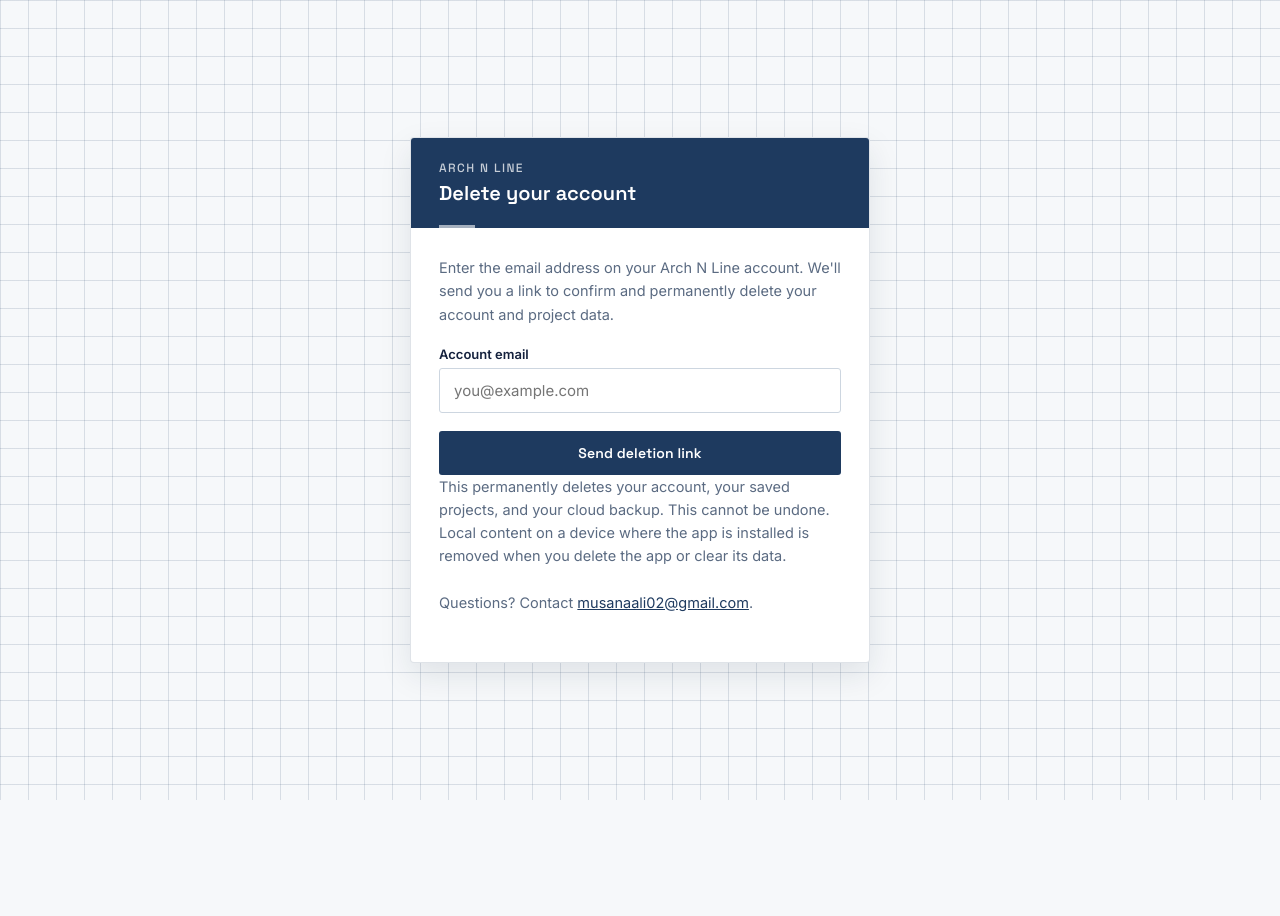
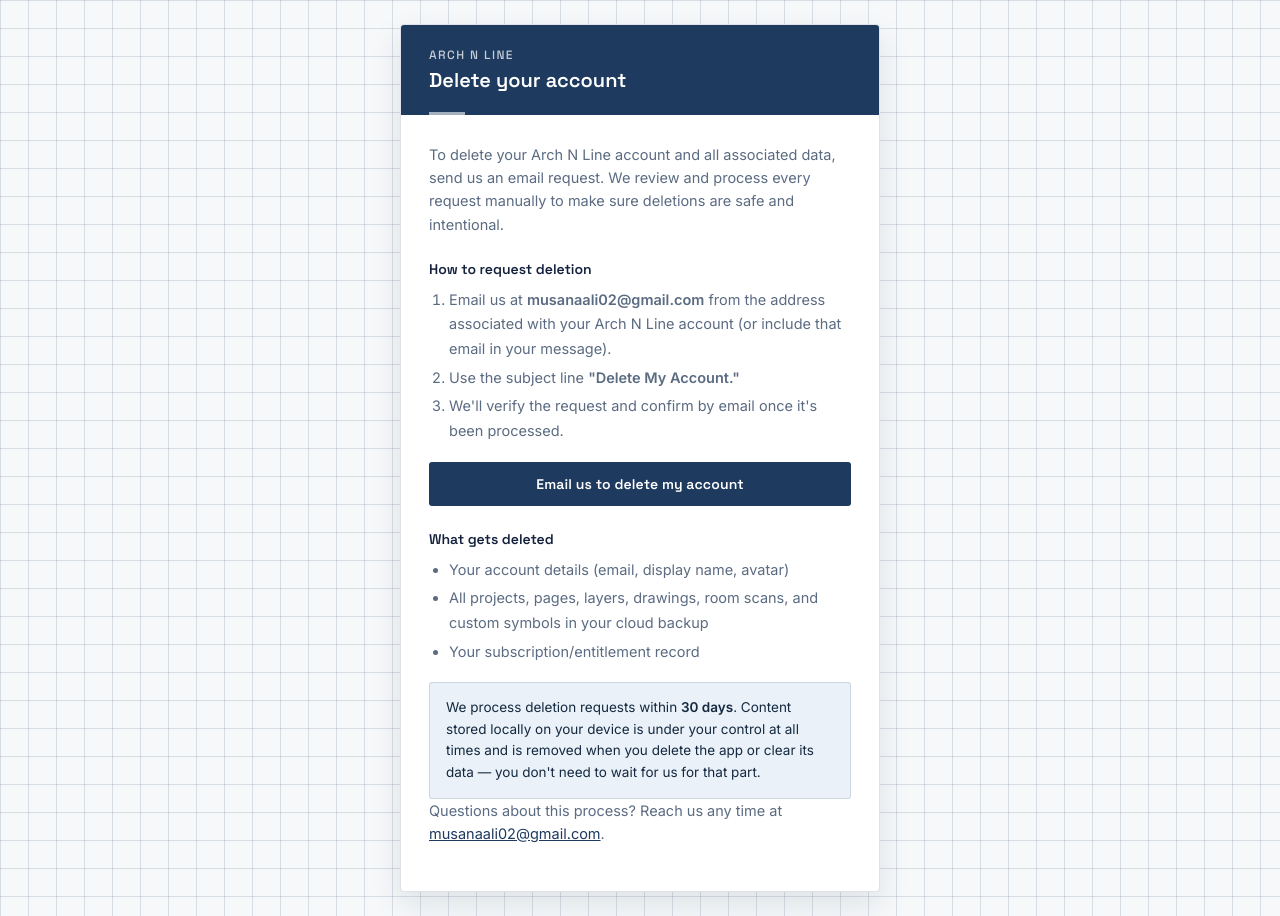
Before and after one commit to Musana-Ali-Khan/arch-n-line-privacy, a plain HTML site: page delete-account.html in a window 1280 px wide. Before the commit the page ends 800 px from the top, so only its background shows below. Drawn offline with Linux system fonts and the light colour scheme; a script that the page names is missing.

Commit message:
Update delete-account.html

```diff
--- a/delete-account.html
+++ b/delete-account.html
@@ -14,7 +14,6 @@
     --muted: #5B6B82;
     --line: rgba(30, 58, 95, 0.14);
     --panel: #ffffff;
-    --danger: #B3261E;
   }
   * { box-sizing: border-box; }
   body {
@@ -34,7 +33,7 @@
   }
   .card {
     width: 100%;
-    max-width: 460px;
+    max-width: 480px;
     background: var(--panel);
     border: 1px solid var(--line);
     border-radius: 4px;
@@ -72,29 +71,26 @@
     margin: 0;
   }
   .body { padding: 28px; }
-  .body p { color: var(--muted); font-size: 14.5px; line-height: 1.6; margin: 0 0 20px; }
-  label {
+  .body p { color: var(--muted); font-size: 14.5px; line-height: 1.6; margin: 0 0 18px; }
+  h2 {
+    font-family: 'Space Grotesk', sans-serif;
+    font-size: 14px;
+    font-weight: 600;
+    color: var(--ink);
+    margin: 24px 0 10px;
+  }
+  ol, ul {
+    margin: 0 0 18px;
+    padding-left: 20px;
+    color: var(--muted);
+    font-size: 14.5px;
+    line-height: 1.7;
+  }
+  ol li, ul li { margin-bottom: 4px; }
+  .email-btn {
     display: block;
-    font-size: 13px;
-    font-weight: 600;
-    margin-bottom: 6px;
-  }
-  input[type="email"] {
     width: 100%;
-    padding: 12px 14px;
-    font-size: 15px;
-    font-family: inherit;
-    border: 1px solid #cdd6e0;
-    border-radius: 3px;
-    margin-bottom: 18px;
-  }
-  input[type="email"]:focus {
-    outline: 2px solid var(--blueprint);
-    outline-offset: 1px;
-    border-color: var(--blueprint);
-  }
-  button {
-    width: 100%;
+    text-align: center;
     padding: 13px;
     font-family: 'Space Grotesk', sans-serif;
     font-size: 14px;
@@ -104,22 +100,20 @@
     background: var(--blueprint);
     border: none;
     border-radius: 3px;
-    cursor: pointer;
+    text-decoration: none;
+    margin: 4px 0 22px;
   }
-  button:hover:not(:disabled) { background: var(--blueprint-deep); }
-  button:disabled { opacity: 0.6; cursor: default; }
-  .status {
-    margin-top: 18px;
-    font-size: 14px;
+  .email-btn:hover { background: var(--blueprint-deep); }
+  .info-box {
+    background: #EAF1F8;
+    border: 1px solid var(--line);
+    border-radius: 3px;
+    padding: 14px 16px;
+    font-size: 13.5px;
+    color: var(--blueprint-deep);
     line-height: 1.6;
-    padding: 12px 14px;
-    border-radius: 3px;
-    display: none;
   }
-  .status.success { display: block; background: #EAF1F8; color: var(--blueprint-deep); border: 1px solid var(--line); }
-  .status.error { display: block; background: #FBEAE9; color: var(--danger); border: 1px solid rgba(179,38,30,0.2); }
-  .fineprint { font-size: 12.5px; color: var(--muted); margin-top: 22px; line-height: 1.6; }
-  .fineprint a { color: var(--blueprint); }
+  .fineprint { font-size: 12.5px; color: var(--muted); margin-top: 20px; line-height: 1.6; }
 </style>
 </head>
 <body>
@@ -130,72 +124,36 @@
     <h1>Delete your account</h1>
   </div>
   <div class="body">
-    <p>Enter the email address on your Arch N Line account. We'll send you a link to confirm and permanently delete your account and project data.</p>
 
-    <form id="delete-form">
-      <label for="email">Account email</label>
-      <input type="email" id="email" name="email" placeholder="you@example.com" required>
-      <button type="submit" id="submit-btn">Send deletion link</button>
-    </form>
+    <p>To delete your Arch N Line account and all associated data, send us an email request. We review and process every request manually to make sure deletions are safe and intentional.</p>
 
-    <div class="status" id="status"></div>
+    <h2>How to request deletion</h2>
+    <ol>
+      <li>Email us at <strong>musanaali02@gmail.com</strong> from the address associated with your Arch N Line account (or include that email in your message).</li>
+      <li>Use the subject line <strong>"Delete My Account."</strong></li>
+      <li>We'll verify the request and confirm by email once it's been processed.</li>
+    </ol>
+
+    <a class="email-btn" href="mailto:musanaali02@gmail.com?subject=Delete%20My%20Account&body=Please%20delete%20my%20Arch%20N%20Line%20account%20and%20associated%20data.%0A%0AAccount%20email%3A%20">
+      Email us to delete my account
+    </a>
+
+    <h2>What gets deleted</h2>
+    <ul>
+      <li>Your account details (email, display name, avatar)</li>
+      <li>All projects, pages, layers, drawings, room scans, and custom symbols in your cloud backup</li>
+      <li>Your subscription/entitlement record</li>
+    </ul>
+
+    <div class="info-box">
+      We process deletion requests within <strong>30 days</strong>. Content stored locally on your device is under your control at all times and is removed when you delete the app or clear its data — you don't need to wait for us for that part.
+    </div>
 
     <p class="fineprint">
-      This permanently deletes your account, your saved projects, and your cloud backup. This cannot be undone. Local content on a device where the app is installed is removed when you delete the app or clear its data.
-      <br><br>
-      Questions? Contact <a href="mailto:musanaali02@gmail.com">musanaali02@gmail.com</a>.
+      Questions about this process? Reach us any time at <a href="mailto:musanaali02@gmail.com" style="color: var(--blueprint);">musanaali02@gmail.com</a>.
     </p>
   </div>
 </div>
 
-<script type="module">
-  import { createClient } from 'https://esm.sh/@supabase/supabase-js@2'
-
-  // ── CONFIGURE THESE TWO VALUES ──────────────────────────────────────────
-  // Find them in your Supabase dashboard: Settings → API
-  const SUPABASE_URL = 'YOUR_SUPABASE_PROJECT_URL'      // e.g. https://xxxxxxxx.supabase.co
-  const SUPABASE_ANON_KEY = 'YOUR_SUPABASE_ANON_KEY'    // the "anon public" key, safe to expose client-side
-
-  // Update this once you know the final hosted URL of delete-account-confirm.html
-  const REDIRECT_URL = 'https://YOUR_USERNAME.github.io/YOUR_REPO/delete-account-confirm.html'
-  // ─────────────────────────────────────────────────────────────────────
-
-  const supabase = createClient(SUPABASE_URL, SUPABASE_ANON_KEY)
-
-  const form = document.getElementById('delete-form')
-  const emailInput = document.getElementById('email')
-  const statusEl = document.getElementById('status')
-  const submitBtn = document.getElementById('submit-btn')
-
-  form.addEventListener('submit', async (e) => {
-    e.preventDefault()
-    const email = emailInput.value.trim()
-    if (!email) return
-
-    submitBtn.disabled = true
-    submitBtn.textContent = 'Sending…'
-    statusEl.className = 'status'
-
-    const { error } = await supabase.auth.signInWithOtp({
-      email,
-      options: {
-        emailRedirectTo: REDIRECT_URL,
-        shouldCreateUser: false,
-      },
-    })
-
-    if (error) {
-      statusEl.textContent = "We couldn't send the link. Double-check the email and try again."
-      statusEl.className = 'status error'
-      submitBtn.disabled = false
-      submitBtn.textContent = 'Send deletion link'
-    } else {
-      form.style.display = 'none'
-      statusEl.textContent = `We've sent a deletion link to ${email}. Open it on this device to confirm — it expires in 1 hour.`
-      statusEl.className = 'status success'
-    }
-  })
-</script>
-
 </body>
 </html>
```
